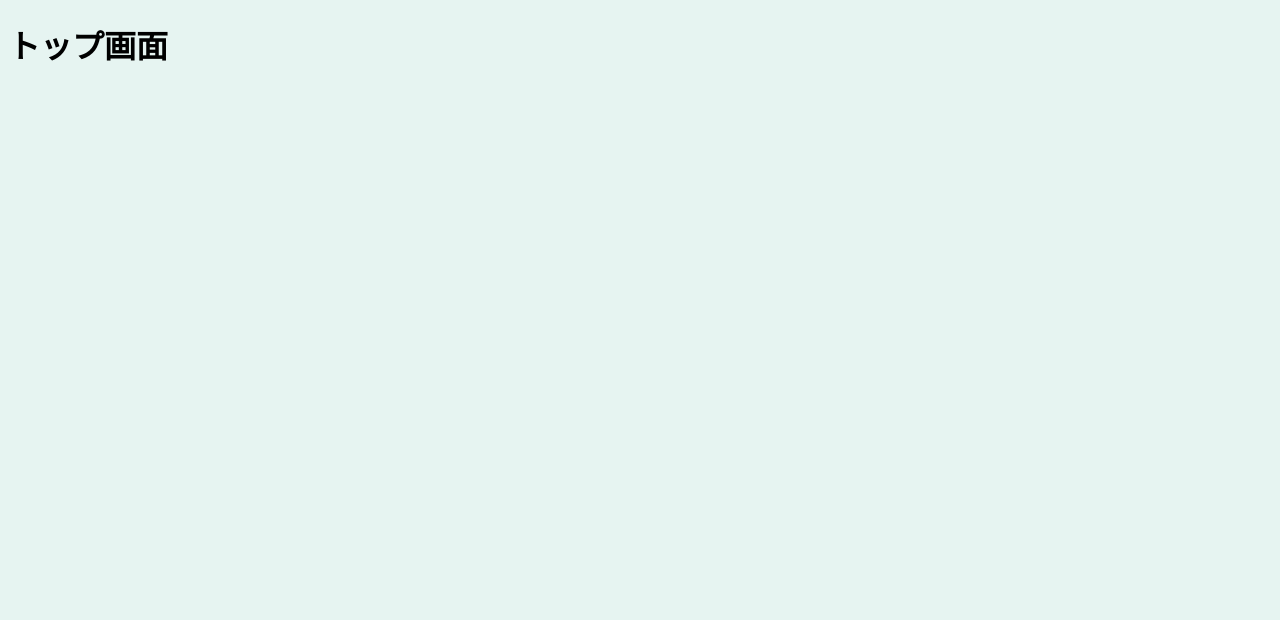
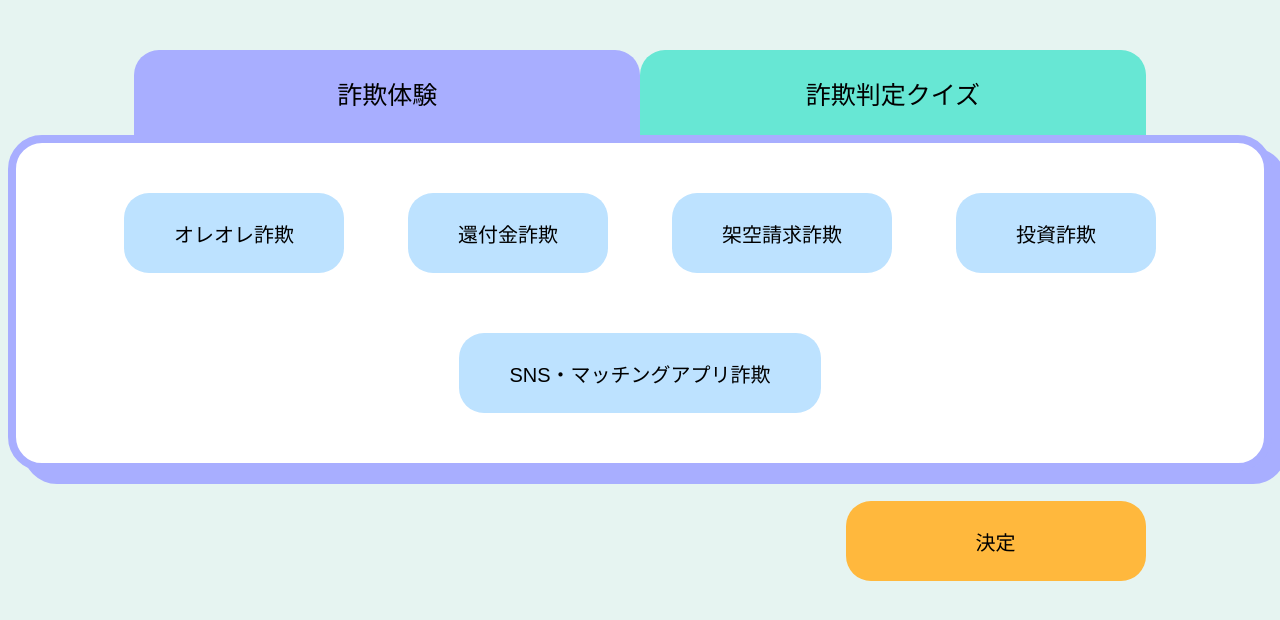
Before and after one commit to humikaYamaura/sotukensample-public, a plain HTML site: page index.html in a window 1280 px wide. Drawn offline with Linux system fonts and the light colour scheme.

Commit message:
トップページ(見た目だけ)

```diff
--- a/css/style.css
+++ b/css/style.css
@@ -1,3 +1,66 @@
 html{
     background-color: rgb(230,244,241);
 }
+input[type="button"]{
+    cursor: pointer;
+}
+
+/* ここからトップ画面 */
+#mode{
+    margin: auto;
+    display: flex;
+    justify-content: center;
+    margin-top: 50px;
+}
+#mode input[type="button"]{
+    margin: 0;
+    padding: 0;
+    width: 40%;
+    height: 85px;
+    border-radius: 25px 25px 0 0;
+    border: none;
+    font-size: 25px;
+}
+#mode #trial{
+    background-color: rgb(168, 174, 255);
+}
+#mode #quiz{
+    background-color: rgb(103,231,212);
+}
+#type{
+    background-color: white;
+    border-radius: 34px;
+    max-width: 1291px;
+    margin: auto;
+    padding: 20px;
+    text-align: center;
+    border: solid 8px rgb(168, 174, 255);
+    box-shadow: 15px 13px 0 rgb(168, 174, 255);
+}
+#type input[type="button"]{
+    width: auto;
+    min-width: 200px;
+    height: 80px;
+    margin: 30px;
+    padding: 0 50px;
+    border-radius: 25px;
+    background-color: rgb(189,226,255);
+    border: none;
+    font-size: 20px;
+}
+#button-area{
+    text-align: right;
+    margin-top: 20px;
+}
+input[type="submit"]{
+    width: 300px;
+    height: 80px;
+    margin: 10px;
+    margin-right: 10%;
+    padding: 20px;
+    border-radius: 25px;
+    background-color: rgb(255,184,61);
+    border: none;
+    font-size: 20px;
+}
+/* ここまでトップ画面 */
--- a/index.html
+++ b/index.html
@@ -6,7 +6,20 @@
     <link rel="stylesheet" href="css/style.css">
 </head>
 <body>
-    <h1>トップ画面</h1>
+    <div id ="mode">
+        <input type="button" id="trial" value="詐欺体験">
+        <input type="button" id="quiz" value="詐欺判定クイズ">
+    </div>
+    <div id ="type">
+        <input type ="button" value="オレオレ詐欺">
+        <input type ="button" value="還付金詐欺">
+        <input type ="button" value="架空請求詐欺">
+        <input type ="button" value="投資詐欺">
+        <input type ="button" value="SNS・マッチングアプリ詐欺">
+    </div>
+    <div id="button-area">
+        <input type="submit" value="決定">
+    </div>
     <script src="js/index.js"></script>
 </body>
 </html>
```
